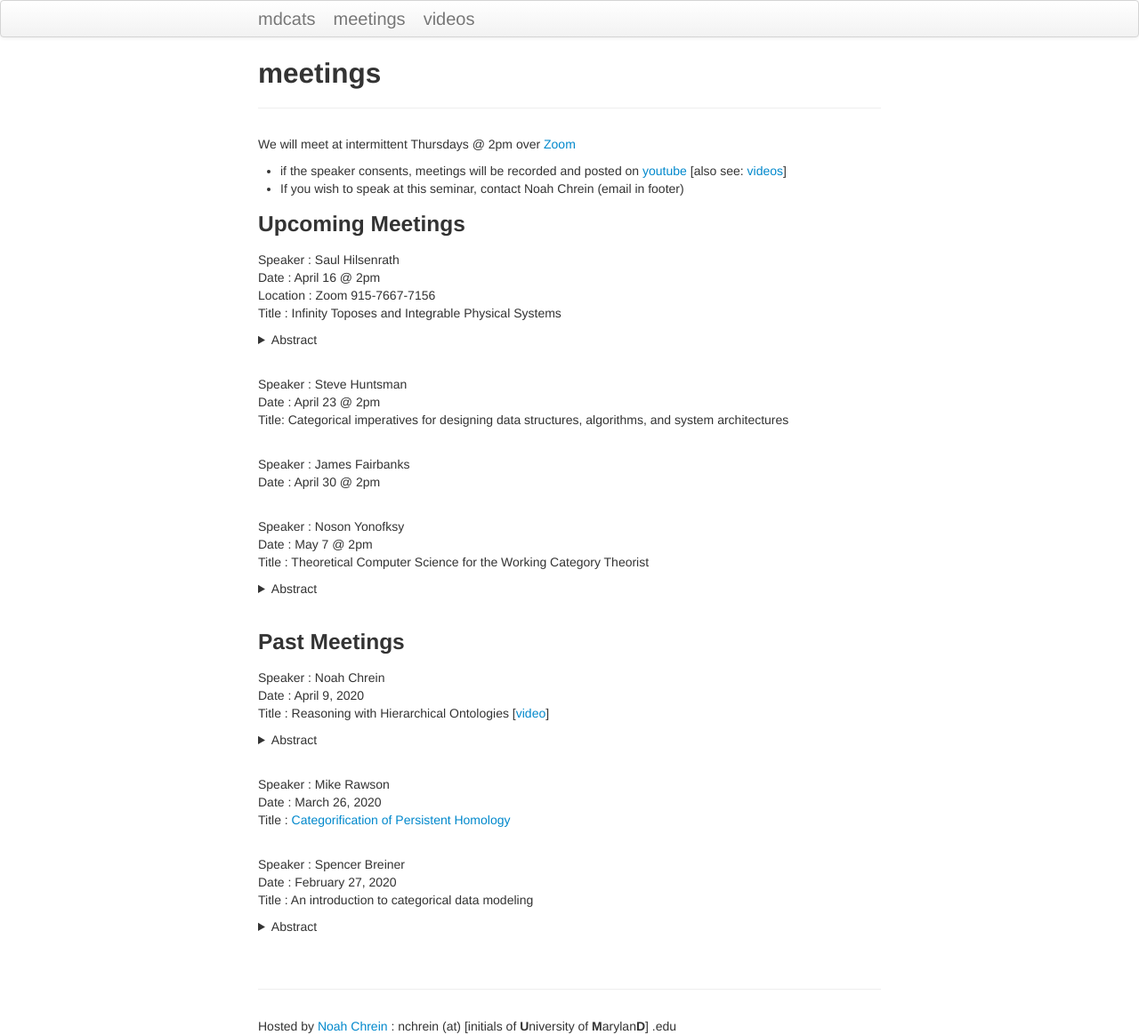
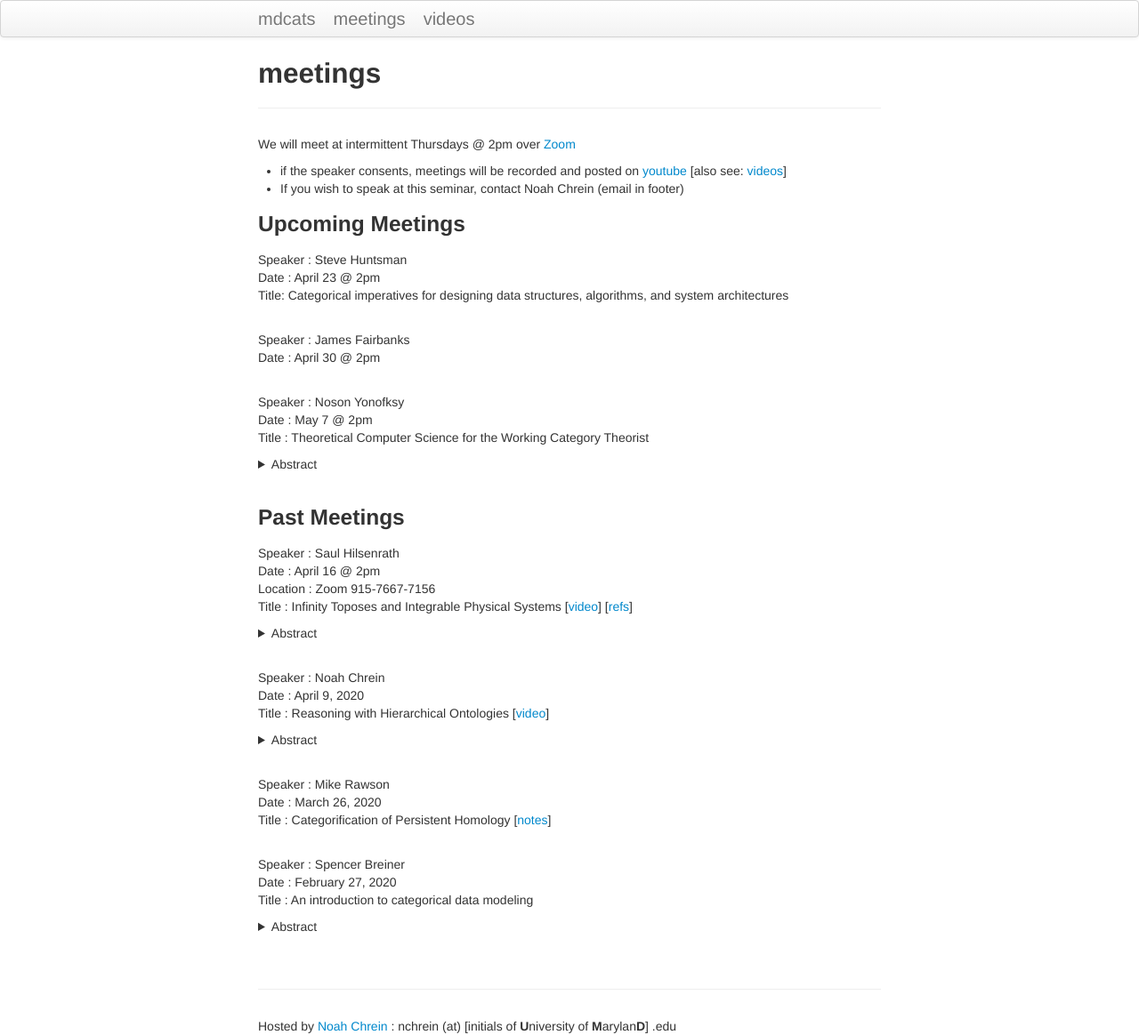
Before and after one commit to mdcats/mdcats.github.io, a Jekyll site: the page built from pages/Meetings.md, in a window 1280 px wide. Shown: the whole page at 89% size. Built offline with Jekyll 4.4.1, drawn with Linux system fonts in a browser that asks for light colours.

Commit message:
added saul docs

```diff
--- a/pages/Meetings.md
+++ b/pages/Meetings.md
@@ -11,18 +11,7 @@ We will meet at intermittent Thursdays @ 2pm over [Zoom](zoom.us)
 ### Upcoming Meetings
 
 
-Speaker : Saul Hilsenrath
-Date : April 16 @ 2pm
-Location : Zoom 915-7667-7156
-Title : Infinity Toposes and Integrable Physical Systems
-<br/>
-<details><summary>Abstract</summary>
-<p>
- In physics, wave phenomena are modeled by integrable systems of PDEs, the solutions of which are points in an infinite-dimensional Grassmannian. In this talk, I will show that the Grassmannian and certain other physically-relevant moduli spaces, time permitting, correspond to instances of a particular class of infinity toposes. I will conclude with some of the mathematical and physical implications.
 
-</p>
-</details>
-<br/>
 
 
 Speaker : Steve Huntsman
@@ -48,9 +37,23 @@ This talk is a preview of a forthcoming book in the Applied Category Theory seri
 
 ### Past Meetings
 
+Speaker : Saul Hilsenrath
+Date : April 16 @ 2pm
+Location : Zoom 915-7667-7156
+Title : Infinity Toposes and Integrable Physical Systems \[[video](https://www.youtube.com/watch?v=JNWXUAPpJWc)\] \[[refs](..\assets\docs\Saul_References_April_16.pdf)\]
+<br/>
+<details><summary>Abstract</summary>
+<p>
+ In physics, wave phenomena are modeled by integrable systems of PDEs, the solutions of which are points in an infinite-dimensional Grassmannian. In this talk, I will show that the Grassmannian and certain other physically-relevant moduli spaces, time permitting, correspond to instances of a particular class of infinity toposes. I will conclude with some of the mathematical and physical implications.
+
+</p>
+</details>
+<br/>
+
+
 Speaker : Noah Chrein
 Date : April 9, 2020
-Title : Reasoning with Hierarchical Ontologies  \[[video](https://www.youtube.com/embed/_CPAJn49oQk)\]
+Title : Reasoning with Hierarchical Ontologies  \[[video](https://www.youtube.com/watch?v=_CPAJn49oQk)\]
 <details><summary>Abstract</summary>
 <p>
 I will give an intuitive introduction to representation and reasoning with hierarchical ontologies. Most of the talk will be done through a notes application, but I will also show a prototype graphical interface for creating ontologies.
@@ -62,7 +65,7 @@ I will give an intuitive introduction to representation and reasoning with hiera
 
 Speaker : Mike Rawson
 Date : March 26, 2020
-Title : [Categorification of Persistent Homology](../assets/docs/Mike_Rawson_March_26.pdf)
+Title : Categorification of Persistent Homology \[[notes](../assets/docs/Mike_Rawson_March_26.pdf)\]
 <br/>
 
 Speaker : Spencer Breiner
```
Also changed, not shown: pages/Videos.md (+6 -0 lines), 1 other file.
